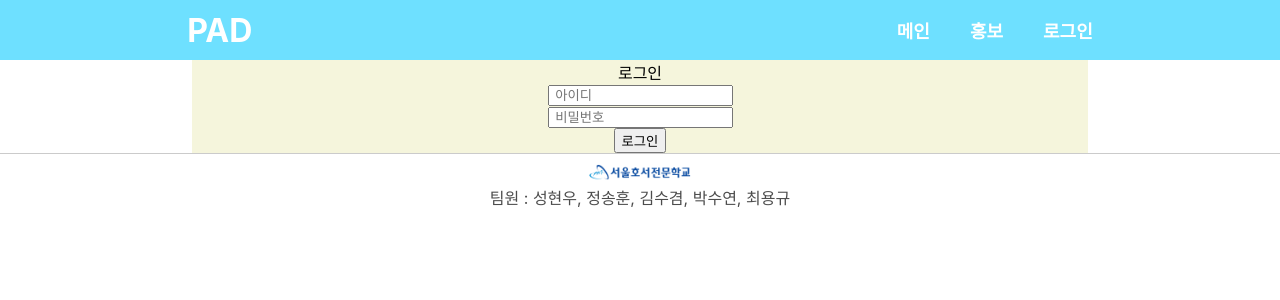
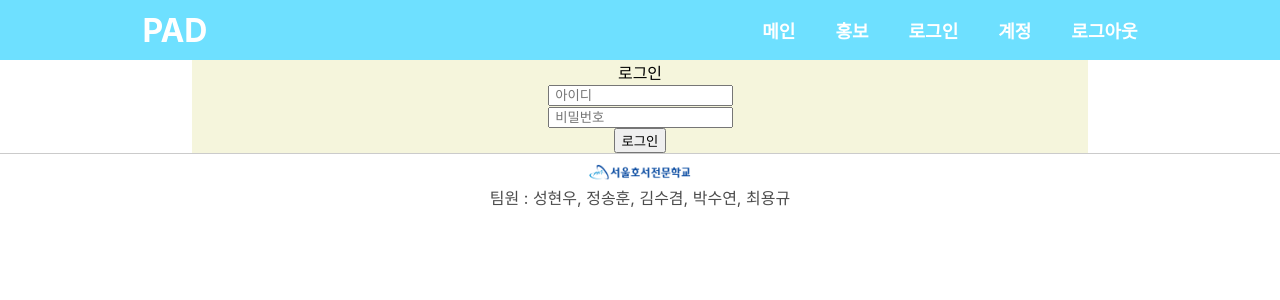
Before and after one commit to frost-ix/PAD_FE, a React (Create React App) app in the folder pad/: page / in a window 1280 px wide. Both pictures are taken after a click on the element "로그아웃". Shown: the top 300 px of the page. Built offline with nearby package versions, Linux system fonts and the light colour scheme.

Commit message:
여기에 합치세용

```diff
--- a/pad/src/Front/Menubar/Menubar.jsx
+++ b/pad/src/Front/Menubar/Menubar.jsx
@@ -24,7 +24,13 @@ function Menubar() {
                     <span className='Header-nav-item' onClick={Logout}>로그아웃</span>
                     </>
                 ) : (
+                    <>
                     <Link className='Header-nav-item' to='/SignIn'>로그인</Link>
+                    {/* 개발용 */}
+                    <Link className='Header-nav-item' to='/Account/MyAccount'>계정</Link>
+                    <span className='Header-nav-item' onClick={Logout}>로그아웃</span>
+                    {/* 개발용 */}
+                    </>
                 )}
             </div>
         </div>
--- a/pad/src/setupProxy.js
+++ b/pad/src/setupProxy.js
@@ -13,9 +13,9 @@ const { createProxyMiddleware } = require('http-proxy-middleware');
 
 module.exports = function(app) {
   app.use(
-    '/', // 프론트에서 보내는 요청 중 '/proxy'로 시작하는 것만 프록시로 보낼 것이라 가정합니다. 필요에 따라 수정하세요.
+    '/',
     createProxyMiddleware({
-      target: 'http://localhost:1111', // 백엔드 서버 주소로 수정하세요.
+      target: 'http://localhost:1111',
       changeOrigin: true,
       onError: (err, req, res) => {
         console.error('Proxy Error:', err);
```
